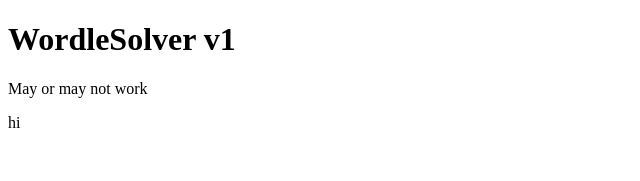
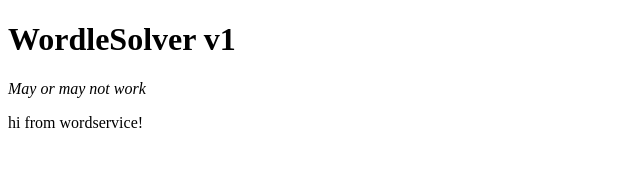
Before and after one commit to Chris1712/wordle-solver, an Angular app: page / in a window 1280 px wide. Shown: the top 181 px of the page, without its empty margins (0-640 px from the left). Built offline with nearby package versions, Linux system fonts and the light colour scheme.

Commit message:
Add a service

```diff
--- a/src/app/app.component.html
+++ b/src/app/app.component.html
@@ -1,5 +1,5 @@
 <h1>WordleSolver v1</h1>
-<p>May or may not work</p>
+<p><i>May or may not work</i></p>
 
 
 <app-solver></app-solver>
--- a/src/app/solver/solver.component.ts
+++ b/src/app/solver/solver.component.ts
@@ -1,18 +1,20 @@
 import { Component, OnInit } from '@angular/core';
+import {WordService} from "../word.service";
 
 @Component({
   selector: 'app-solver',
   templateUrl: './solver.component.html',
-  styleUrls: ['./solver.component.css']
+  styleUrls: ['./solver.component.css'],
+  providers: [ WordService ]
 })
 export class SolverComponent implements OnInit {
 
-  constructor() { }
+  constructor(private wordService: WordService) { }
 
   ngOnInit(): void {
   }
 
   getWords(): string {
-    return "hi"
+    return this.wordService.getWords();
   }
 }
--- /dev/null
+++ b/src/app/word.service.ts
@@ -0,0 +1,13 @@
+import { Injectable } from '@angular/core';
+
+@Injectable({
+  providedIn: 'root'
+})
+export class WordService {
+
+  constructor() { }
+
+  getWords(): string {
+    return "hi from wordservice!"
+  }
+}
```
Also changed, not shown: 1 other file (tests, documents, lock files or other folders).
